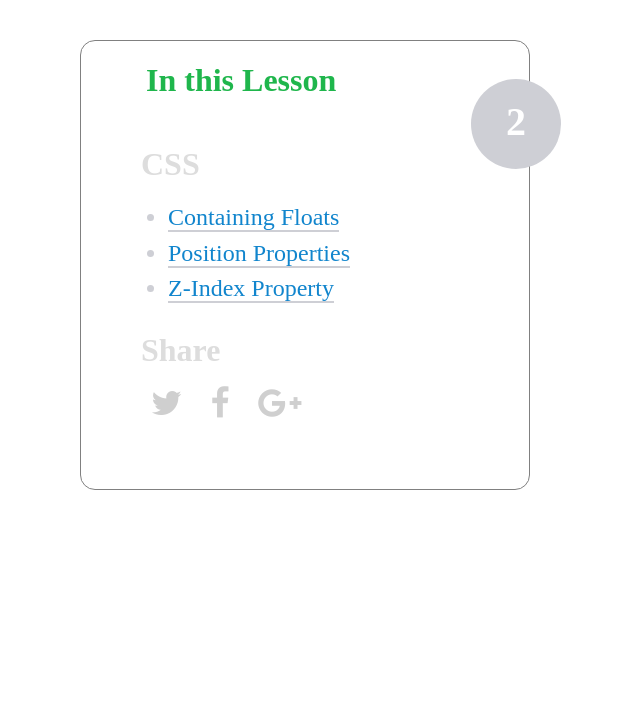
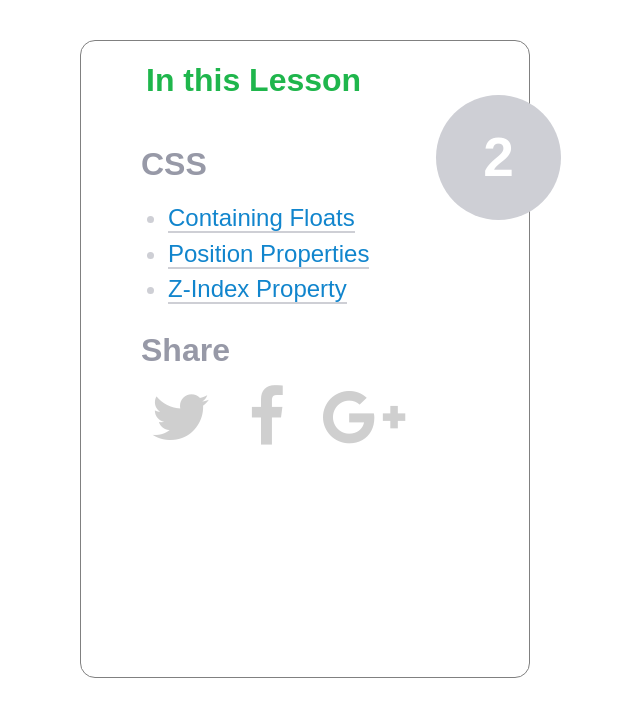
Before and after one commit to chanceyw/07-positioning-exercise, a website: page public/index.html in a window 1280 px wide. Shown: the whole page, without its empty margins (48-688 px from the left). Drawn offline with nearby package versions, Linux system fonts and the light colour scheme.

Commit message:
repos (2)

```diff
--- a/public/app.css
+++ b/public/app.css
@@ -1,5 +1,6 @@
 html {
   box-sizing: border-box;
+  font-family: sans-serif;
 }
 *, *:before, *:after {
   box-sizing: inherit;
@@ -8,7 +9,7 @@ html {
   position: absolute;
   width: 450px;
   margin-left: 10%;
-  height: 450px;
+
   margin-top: 40px;
   border: solid grey 1px;
   border-radius: 15px;
@@ -17,6 +18,10 @@ html {
   margin-left: 65px;
   color: #1FB64C;
   padding-bottom: 25px;
+
+}
+.list-head {
+  color: #9799A7;
 }
 
 .list{
@@ -43,25 +48,26 @@ html {
 .img{
   margin-left: 30px;
   margin-top: -5px;
-  font-size: 2.1rem;
+  font-size: 1.8rem;
   display: inline-block;
 }
 
 .img i {
-  padding-right: 20px;
+  padding-right: 30px;
   color: #CFCFCF;
+  font-size: 4rem;
 }
 
 .two {
   position: relative;
-  bottom: 405px;
-  left: 390px;
+  bottom: 420px;
+  left: 355px;
   color: #FFFFFF;
-  font-size: 40px;
+  font-size: 55px;
   background-color: #CECFD5;
-  width: 90px;
-  height:90px;
+  width: 125px;
+  height: 125px;
   text-align: center;
   border-radius: 50%;
-  line-height: 85px;
+  line-height: 125px;
 }
--- a/public/index.html
+++ b/public/index.html
@@ -13,11 +13,11 @@
   <section class="container">
     <h1 class="title">In this Lesson</h1>
     <ul class="list">
-    <h1 class="head">CSS</h1>
+    <h1 class="list-head">CSS</h1>
       <li class="list-item"><a href="#">Containing Floats</a></li>
       <li class="list-item"><a href="#">Position Properties</a></li>
       <li class="list-item"><a href="#">Z-Index Property</a></li>
-      <h1 class="head">Share</h1>
+      <h1 class="list-head">Share</h1>
     </ul>
     <ul class="img">
      <i class="fa fa-twitter"></i>
```
